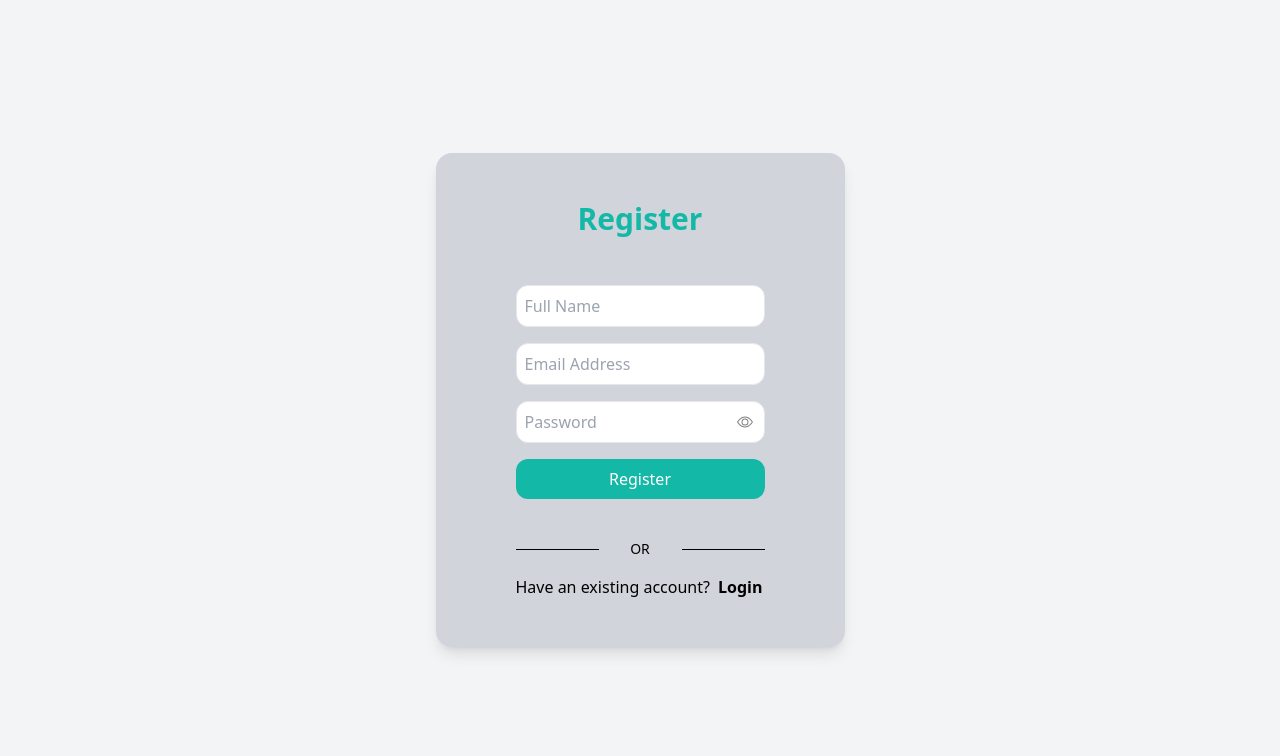
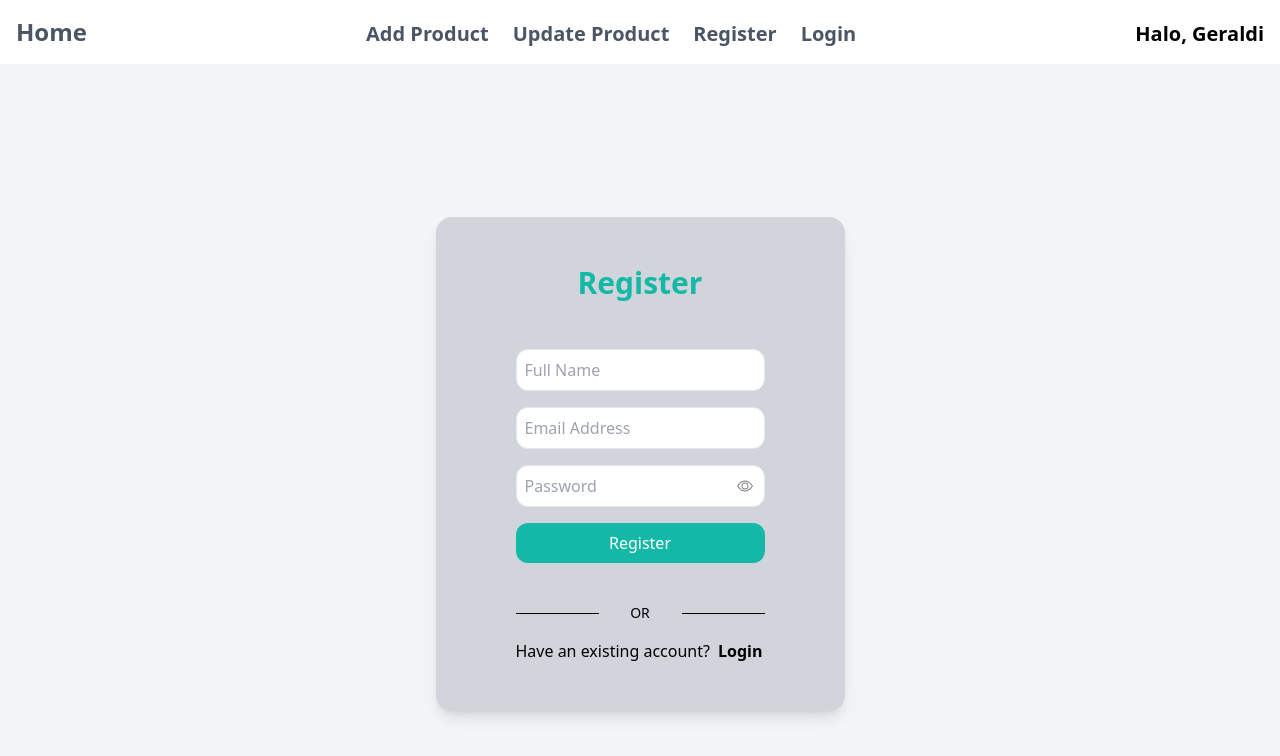
Before and after one commit to GeraldiNathan/ReactLaravel-FP, a React (Create React App) app: page /register in a window 1280 px wide. Shown: the top 756 px of the page. Built offline with nearby package versions, Linux system fonts and the light colour scheme.

Commit message:
feat(register) : add navbar component

```diff
--- a/src/pages/Register.js
+++ b/src/pages/Register.js
@@ -1,9 +1,12 @@
 import React, { useState } from "react";
+// import { useNavigate } from "react-router-dom";
+import Navbar from "../components/NavbarComponents";
 
 function Register() {
   const [name, setName] = useState("");
   const [password, setPassword] = useState("");
   const [email, setEmail] = useState("");
+  // const navigate = useNavigate();
 
   async function signUp() {
     let item = { name, password, email };
@@ -22,6 +25,8 @@ function Register() {
   }
 
   return (
+    <>
+      <Navbar />
       <div>
         <section className="bg-gray-100 min-h-screen flex items-center  justify-center">
           {/* Register Container */}
@@ -91,6 +96,7 @@ function Register() {
           </div>
         </section>
       </div>
+    </>
   );
 }
 
```
Lines whose indentation alone changed are shown as unchanged.
